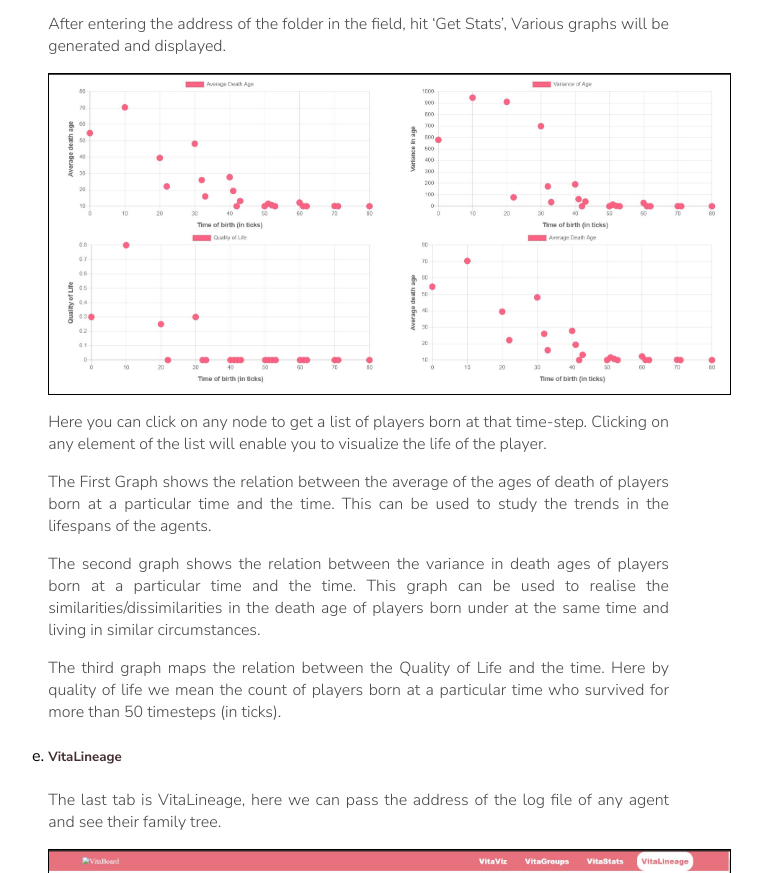
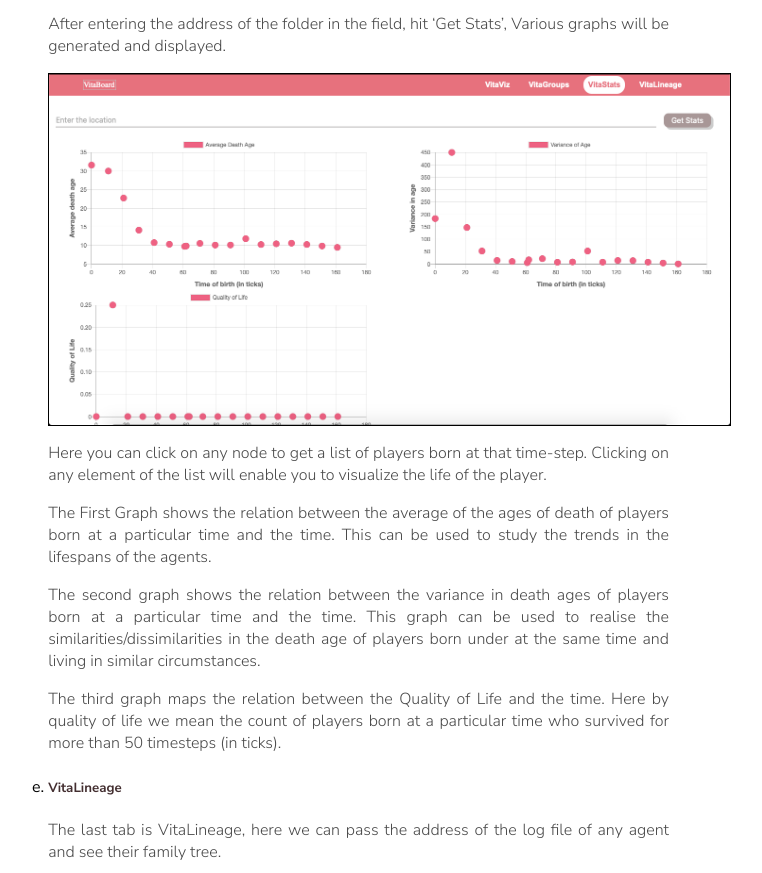
Before and after one commit to Project-DC/docs, a plain HTML site: page doc.html in a window 1280 px wide. Shown: the part 7524-8397 px from the top of the page, without its empty margins (419-1181 px from the left). Drawn offline with nearby package versions, Linux system fonts and the light colour scheme.

Commit message:
Update stats image

```diff
--- a/doc.html
+++ b/doc.html
@@ -500,7 +500,7 @@
                   <p style="text-align: justify;">After entering the address of the folder in the field, hit
                     ‘Get Stats’, Various graphs will be generated and displayed.</p>
 
-                  <img src="images/stats.JPG" style="width: 110%;">
+                  <img src="images/stats.png" style="width: 110%;">
 
                   <p style="text-align: justify;">Here you can click on any node to get a list of players born
                     at that time-step. Clicking on any element of the list will enable you to visualize the
```
Also changed, not shown: images/stats.JPG (deleted), images/stats.png (added).
